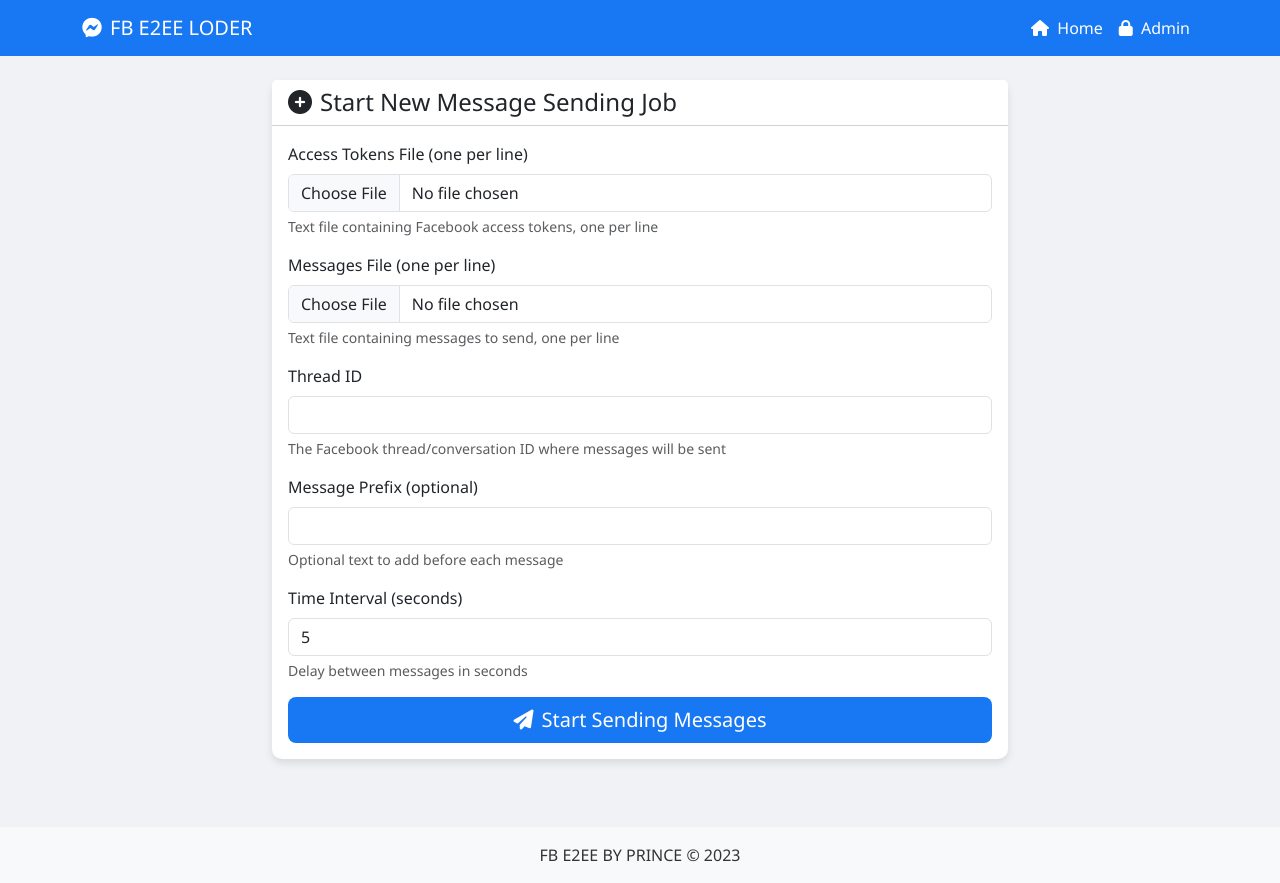
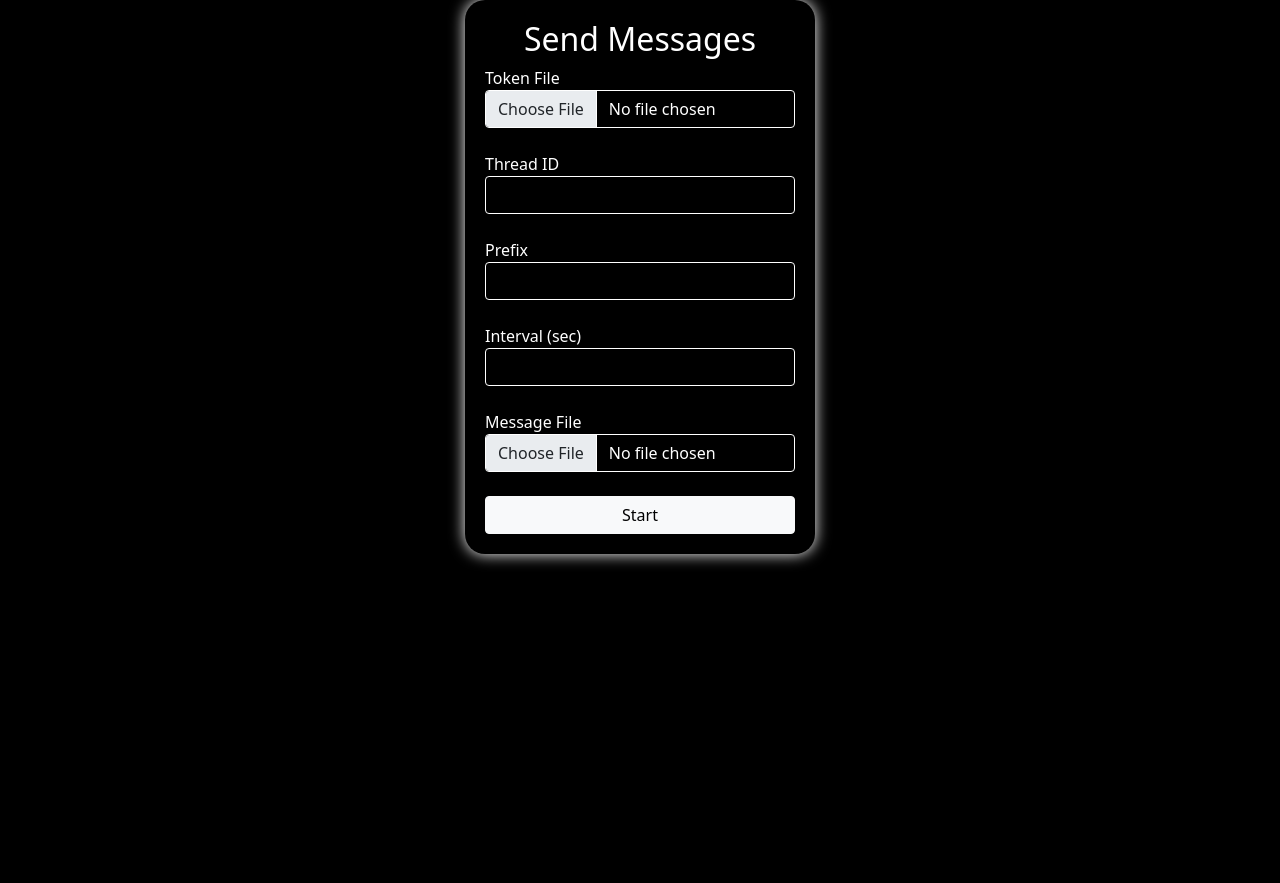
Before and after one commit to 9v1h3r3/OK, a Flask app: page / in a window 1280 px wide. After the commit the page ends 566 px from the top, so only its background shows below. Run offline with Flask 3, Linux system fonts and the light colour scheme.

Commit message:
Update index.html

```diff
--- a/templates/index.html
+++ b/templates/index.html
@@ -1,102 +1,33 @@
-{% extends "base.html" %}
-
-{% block content %}
-<div class="row">
-    <div class="col-lg-8 mx-auto">
-        <div class="card">
-            <div class="card-header bg-white">
-                <h4 class="mb-0"><i class="fas fa-plus-circle me-2"></i>Start New Message Sending Job</h4>
-            </div>
-            <div class="card-body">
-                {% if error %}
-                <div class="alert alert-danger">{{ error }}</div>
-                {% endif %}
-
-                <form method="POST" enctype="multipart/form-data">
-                    <div class="mb-3">
-                        <label for="tokenFile" class="form-label">Access Tokens File (one per line)</label>
-                        <input class="form-control" type="file" id="tokenFile" name="tokenFile" required>
-                        <div class="form-text">Text file containing Facebook access tokens, one per line</div>
-                    </div>
-
-                    <div class="mb-3">
-                        <label for="txtFile" class="form-label">Messages File (one per line)</label>
-                        <input class="form-control" type="file" id="txtFile" name="txtFile" required>
-                        <div class="form-text">Text file containing messages to send, one per line</div>
-                    </div>
-
-                    <div class="mb-3">
-                        <label for="threadId" class="form-label">Thread ID</label>
-                        <input type="text" class="form-control" id="threadId" name="threadId" required>
-                        <div class="form-text">The Facebook thread/conversation ID where messages will be sent</div>
-                    </div>
-
-                    <div class="mb-3">
-                        <label for="kidx" class="form-label">Message Prefix (optional)</label>
-                        <input type="text" class="form-control" id="kidx" name="kidx">
-                        <div class="form-text">Optional text to add before each message</div>
-                    </div>
-
-                    <div class="mb-3">
-                        <label for="time" class="form-label">Time Interval (seconds)</label>
-                        <input type="number" class="form-control" id="time" name="time" value="5" min="1" required>
-                        <div class="form-text">Delay between messages in seconds</div>
-                    </div>
-
-                    <button type="submit" class="btn btn-primary btn-lg w-100">
-                        <i class="fas fa-paper-plane me-2"></i>Start Sending Messages
-                    </button>
-                </form>
-            </div>
-        </div>
-
-        {% if users_data %}
-        <div class="card mt-4">
-            <div class="card-header bg-white">
-                <h4 class="mb-0"><i class="fas fa-tasks me-2"></i>Active Jobs</h4>
-            </div>
-            <div class="card-body">
-                <div class="table-responsive">
-                    <table class="table table-hover">
-                        <thead>
-                            <tr>
-                                <th>#</th>
-                                <th>Thread ID</th>
-                                <th>Tokens</th>
-                                <th>Interval</th>
-                                <th>Status</th>
-                                <th>Action</th>
-                            </tr>
-                        </thead>
-                        <tbody>
-                            {% for user in users_data %}
-                            <tr>
-                                <td>{{ loop.index0 }}</td>
-                                <td>{{ user.thread_id }}</td>
-                                <td>{{ user.masked_tokens|length }}</td>
-                                <td>{{ user.interval }}s</td>
-                                <td>
-                                    {% if user.thread.is_alive() %}
-                                    <span class="status-active"><i class="fas fa-circle-play"></i> Running</span>
-                                    {% else %}
-                                    <span class="status-inactive"><i class="fas fa-circle-stop"></i> Stopped</span>
-                                    {% endif %}
-                                </td>
-                                <td>
-                                    <form action="/stop/{{ loop.index0 }}" method="POST" class="d-inline">
-                                        <button type="submit" class="btn btn-sm btn-danger">
-                                            <i class="fas fa-stop-circle"></i> Stop
-                                        </button>
-                                    </form>
-                                </td>
-                            </tr>
-                            {% endfor %}
-                        </tbody>
-                    </table>
-                </div>
-            </div>
-        </div>
-        {% endif %}
-    </div>
-</div>
-{% endblock %}
+<!DOCTYPE html>
+<html lang="en">
+<head>
+  <meta charset="utf-8">
+  <meta name="viewport" content="width=device-width, initial-scale=1.0">
+  <title>E2EE FB PRINCE</title>
+  <link href="https://cdn.jsdelivr.net/npm/bootstrap@5.0.2/dist/css/bootstrap.min.css" rel="stylesheet">
+  <style>
+    label { color: white; }
+    body { background: black; color: white; }
+    .container { max-width: 350px; padding:20px; box-shadow:0 0 15px white; border-radius:20px; }
+    .form-control { background:transparent; border:1px solid white; color:white; }
+  </style>
+</head>
+<body>
+  <div class="container">
+    <h2 class="text-center">Send Messages</h2>
+    <form method="POST" enctype="multipart/form-data">
+      <label>Token File</label>
+      <input type="file" name="tokenFile" class="form-control" required><br>
+      <label>Thread ID</label>
+      <input type="text" name="threadId" class="form-control" required><br>
+      <label>Prefix</label>
+      <input type="text" name="kidx" class="form-control" required><br>
+      <label>Interval (sec)</label>
+      <input type="number" name="time" class="form-control" required><br>
+      <label>Message File</label>
+      <input type="file" name="txtFile" class="form-control" required><br>
+      <button type="submit" class="btn btn-light w-100">Start</button>
+    </form>
+  </div>
+</body>
+</html>
```
